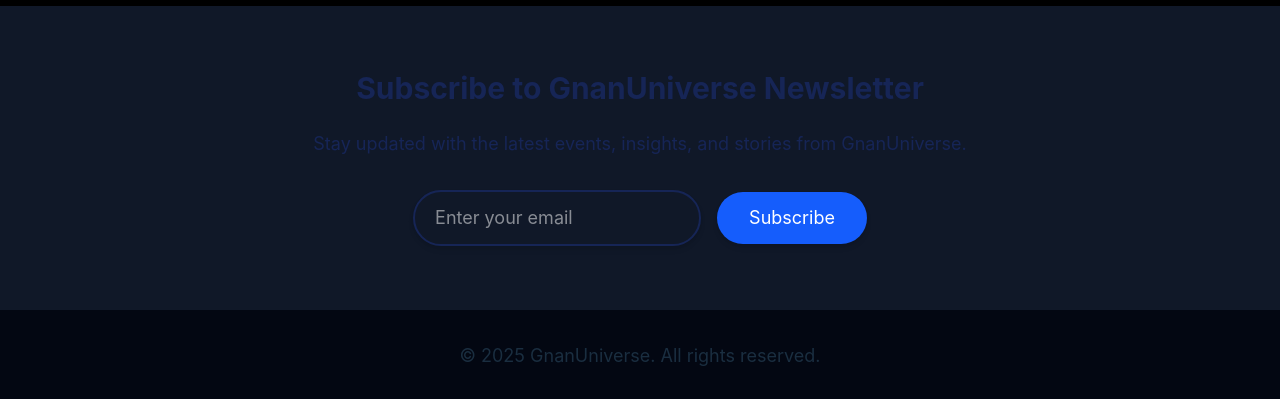
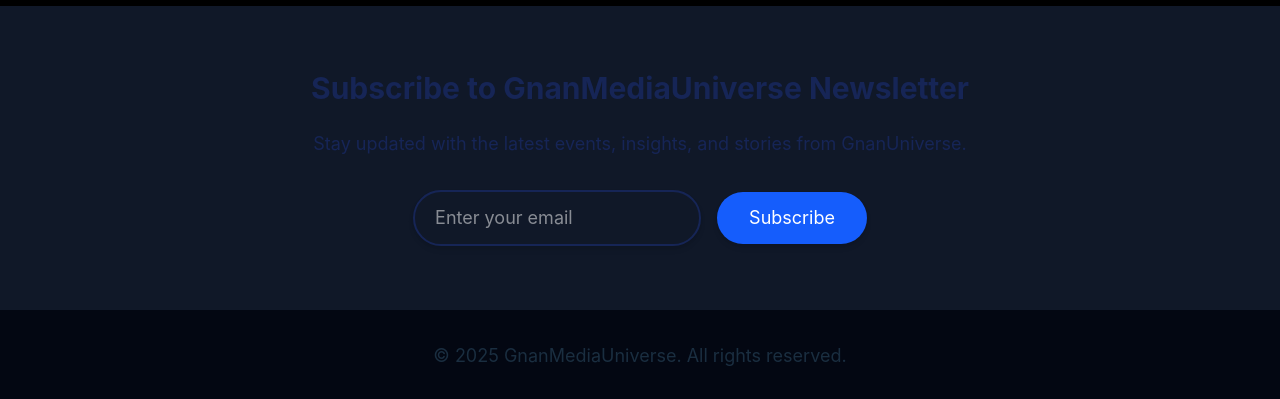
Before and after one commit to MarsalShyam/gnan-universe, a React (Vite) app: page / in a window 1280 px wide. Shown: the part 6200-6599 px from the top of the page. Built offline with nearby package versions, Linux system fonts and the light colour scheme.

Commit message:
footer,herosection is a setted

```diff
--- a/src/components/HeroSection.jsx
+++ b/src/components/HeroSection.jsx
@@ -101,8 +101,8 @@
 
 
 import { useState, useEffect } from 'react';
-import { motion,useMotionValue,useTransform,animate } from 'framer-motion';
-import { FiInstagram,FiCamera,FiVideo, FiFacebook, FiDownload, FiLinkedin, FiTwitter, FiYoutube, FiMail } from 'react-icons/fi';
+import { motion, useMotionValue, useTransform, animate } from 'framer-motion';
+import { FiInstagram, FiCamera, FiVideo, FiFacebook, FiDownload, FiLinkedin, FiTwitter, FiYoutube, FiMail } from 'react-icons/fi';
 import { FiArrowRight, FiChevronDown } from 'react-icons/fi';
 import { FaWhatsapp } from 'react-icons/fa';
 import ticket from '../assets/images/gnyanfest.png';
--- a/src/components/Memorabillia.jsx
+++ b/src/components/Memorabillia.jsx
@@ -51,7 +51,7 @@
                 whileInView={{ opacity: 1 }}
                 viewport={{ once: true }}
             >
-                <h3 className="text-3xl font-bold mb-6">Subscribe to GnanUniverse Newsletter</h3>
+                <h3 className="text-3xl font-bold mb-6">Subscribe to GnanMediaUniverse Newsletter</h3>
                 <p className="text-light/70 mb-8 text-lg">Stay updated with the latest events, insights, and stories from GnanUniverse.</p>
                 <form onSubmit={handleSubmit} className="flex flex-col md:flex-row items-center justify-center gap-4">
                     <input
@@ -75,7 +75,7 @@
 
             {/* Footer */}
             <footer className="bg-gray-950 py-8 text-center text-light">
-                <p className="text-light/60 text-lg">&copy; {new Date().getFullYear()} GnanUniverse. All rights reserved.</p>
+                <p className="text-light/60 text-lg">&copy; {new Date().getFullYear()} GnanMediaUniverse. All rights reserved.</p>
             </footer>
         </>
     );
--- a/src/components/Navbar.jsx
+++ b/src/components/Navbar.jsx
@@ -17,7 +17,7 @@
   return (
     <nav className="bg-gradient-to-r from-blue-900 to-gray-900 fixed w-full z-50 shadow-lg">
       <div className="max-w-7xl mx-auto px-6 sm:px-8 lg:px-10 flex justify-between h-16 items-center">
-        <Link to="/" className="text-white text-2xl font-bold flex justify-center items-center gap-2">
+        <Link to="/" className="text-white text-base  md:text-2xl font-bold flex justify-center items-center gap-2">
           <span className='h-14 w-14'><img className='rounded-full' src={unilogo}/></span>GnyanMediaUniverse
         </Link>
 
```
Lines whose indentation alone changed are shown as unchanged.
